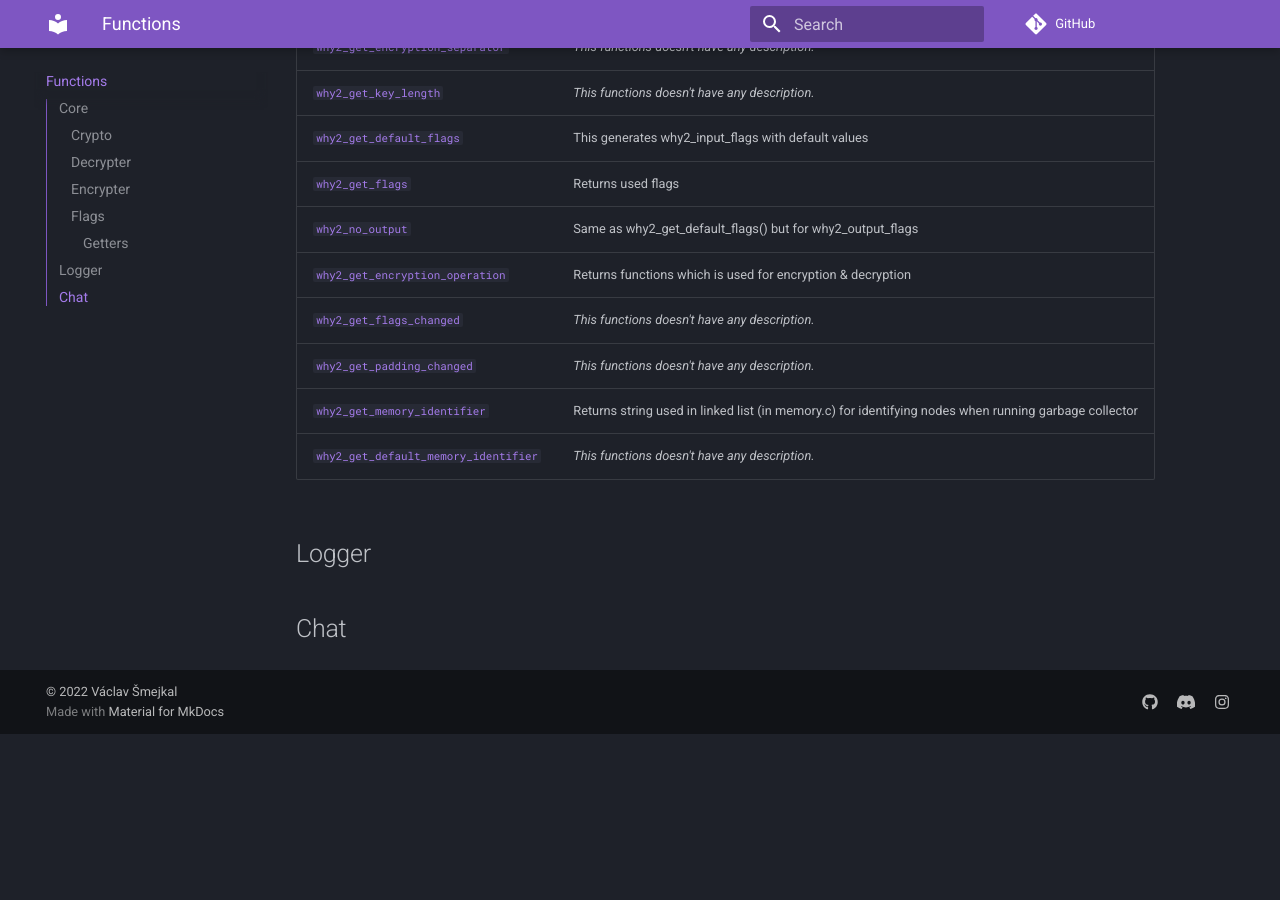
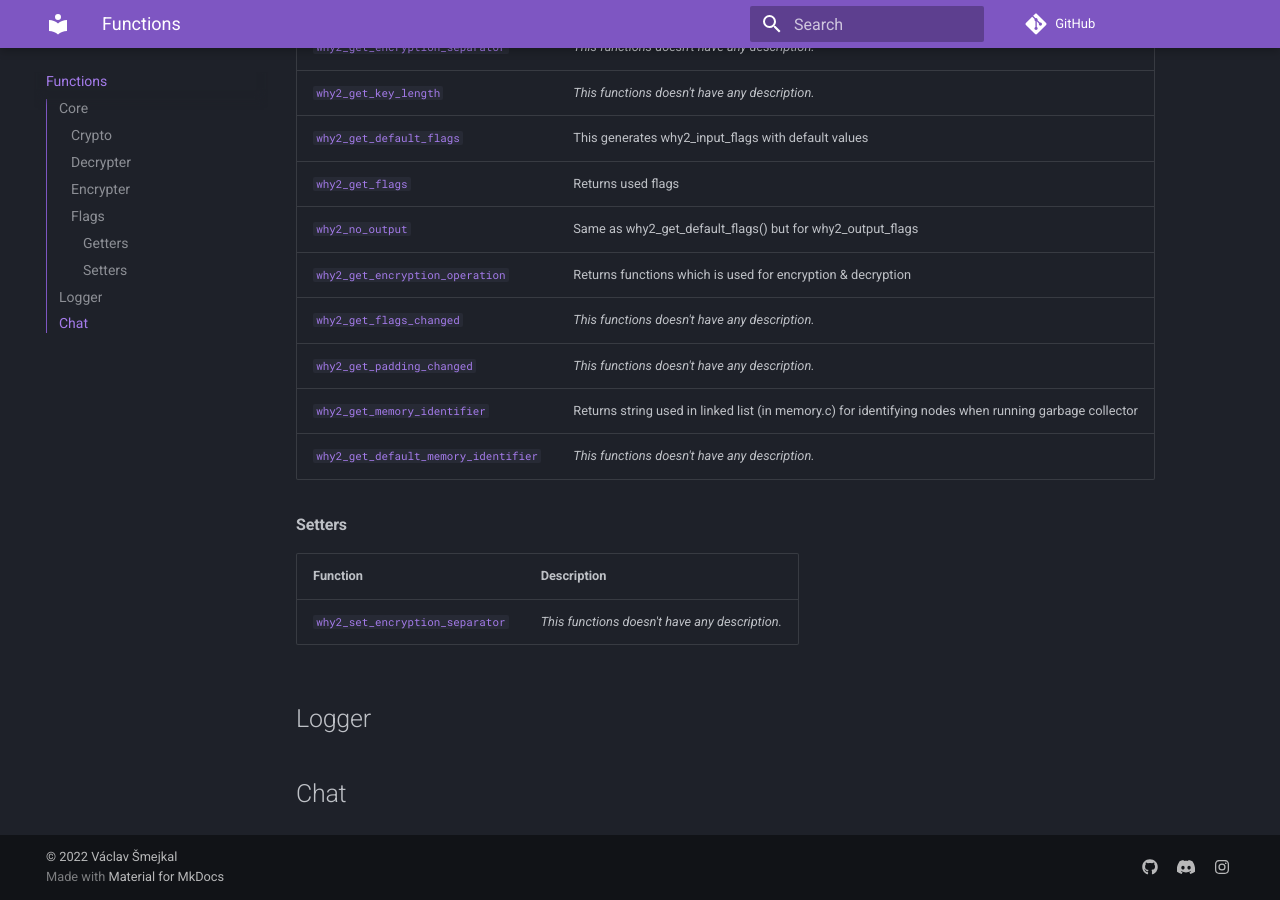
Before and after one commit to ENGO150/WHY2-docs, an MkDocs documentation site: the page built from docs/functions/index.md, in a window 1280 px wide and 900 px high, scrolled down 1146 px. Built offline with MkDocs 1.6.1 and Material for MkDocs 9.7.7, drawn with Linux system fonts in a browser that asks for light colours; comment, search, counter and statistics services are not loaded; before the commit the page ends 1880 px from its top, so only the background shows below that.

Commit message:
created doc for why2_set_encryption_separator

```diff
--- a/docs/functions/index.md
+++ b/docs/functions/index.md
@@ -60,6 +60,12 @@
 | [`why2_get_memory_identifier`](./core/flags/getters/why2_get_memory_identifier) | Returns string used in linked list (in memory.c) for identifying nodes when running garbage collector |
 | [`why2_get_default_memory_identifier`](./core/flags/getters/why2_get_default_memory_identifier) | *This functions doesn't have any description.* |
 
+#### Setters
+
+| Function                                                              | Description                                       |
+| --------------------------------------------------------------------- | ------------------------------------------------- |
+| [`why2_set_encryption_separator`](./core/flags/setters/why2_set_encryption_separator) | *This functions doesn't have any description.* |
+
 ## Logger
 
 ## Chat
```
Also changed, not shown: docs/functions/core/flags/setters/why2_set_encryption_separator.md (added, +45 -0 lines).
